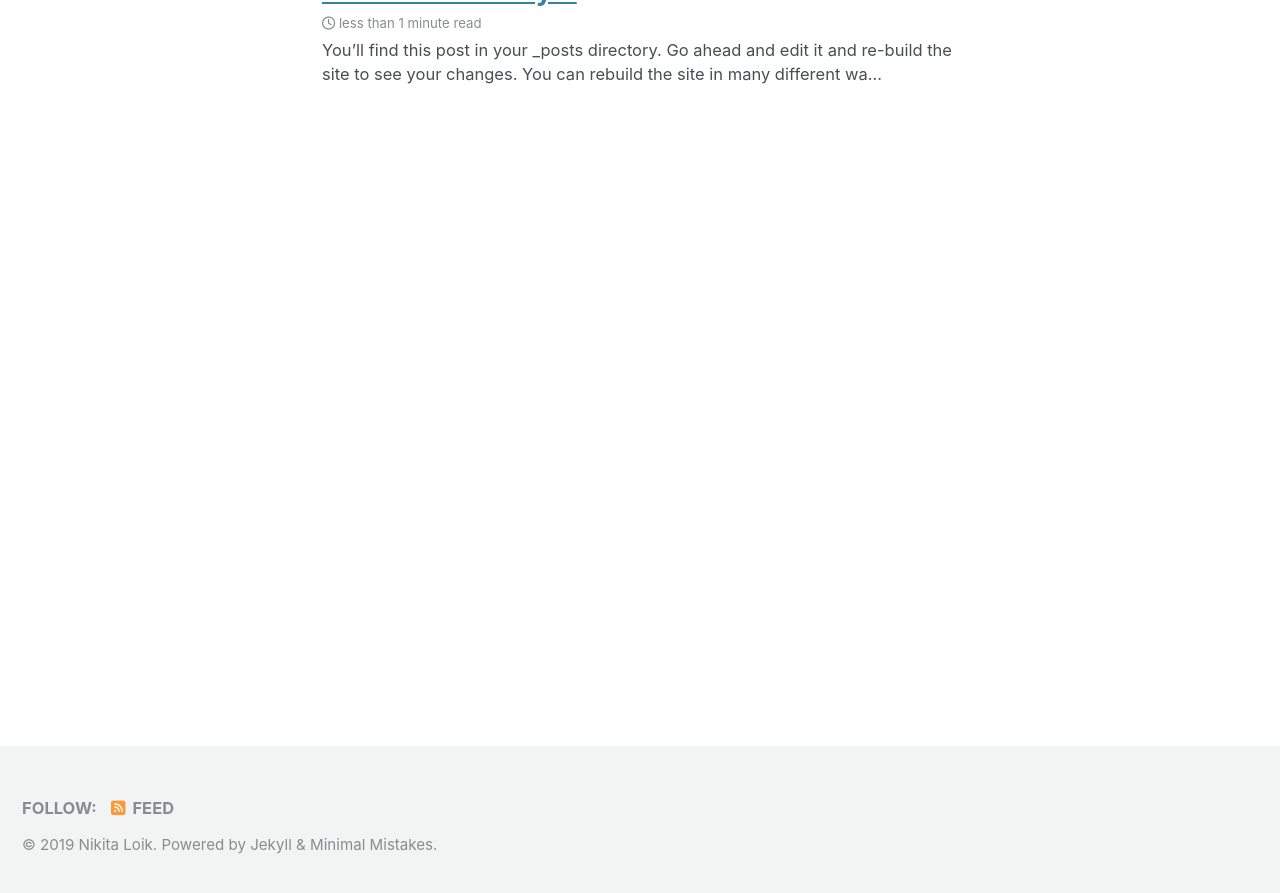
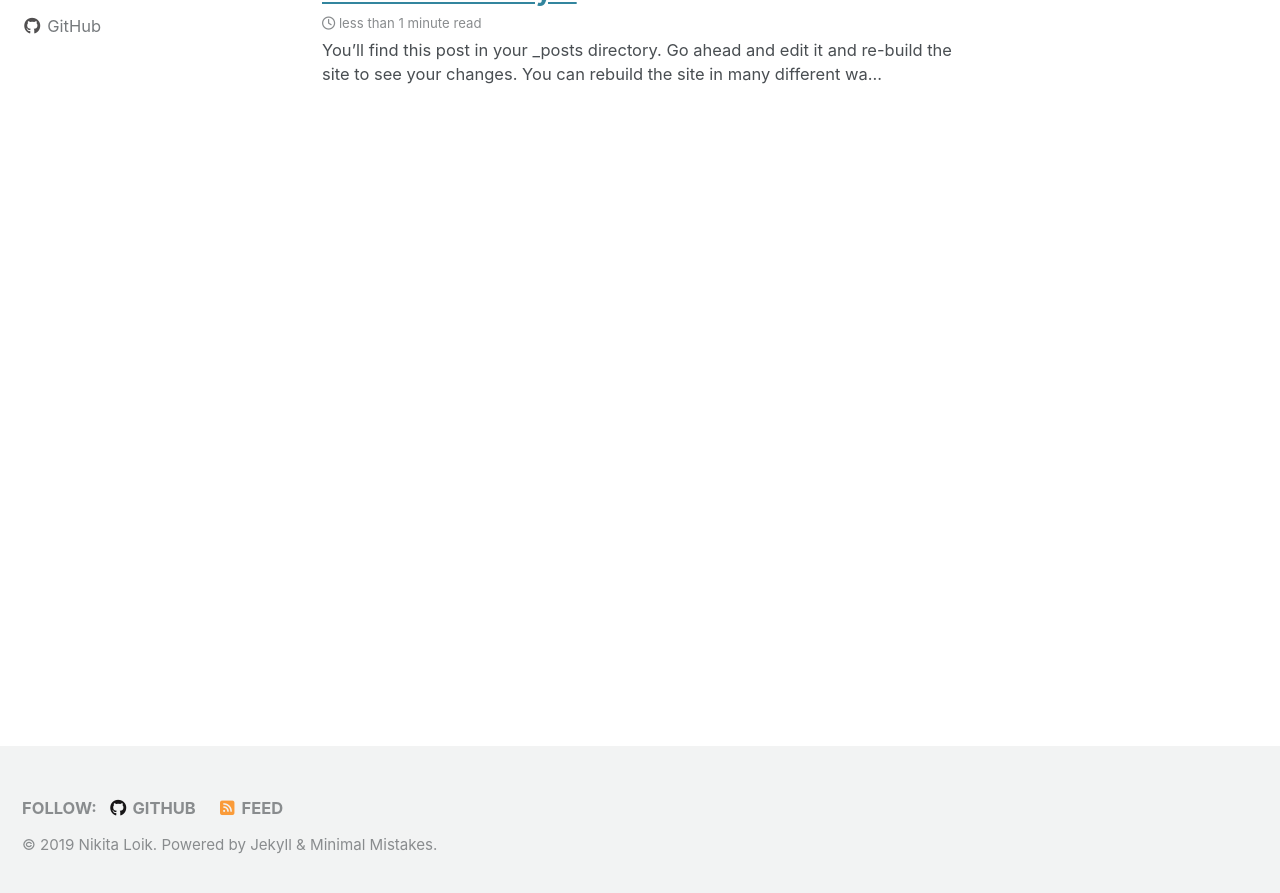
Before and after one commit to nikita-loik/one-datum-two-data, a Jekyll site: the page built from index.html, in a window 1280 px wide and 900 px high, scrolled down 231 px. Shown: the top 893 px of the window. Built offline with Jekyll 4.4.1, drawn with Linux system fonts in a browser that asks for light colours; cached includes are drawn as plain includes; nearby versions of some CDN libraries; the list of posts is cut into pages by our own code.

```diff
--- a/_config.yml
+++ b/_config.yml
@@ -119,39 +119,39 @@ author:
     - label: "Website"
       icon: "fas fa-fw fa-link"
       # url: "https://your-website.com"
-    - label: "Twitter"
-      icon: "fab fa-fw fa-twitter-square"
+    # - label: "Twitter"
+    #   icon: "fab fa-fw fa-twitter-square"
       # url: "https://twitter.com/"
-    - label: "Facebook"
-      icon: "fab fa-fw fa-facebook-square"
+    # - label: "Facebook"
+    #   icon: "fab fa-fw fa-facebook-square"
       # url: "https://facebook.com/"
     - label: "GitHub"
       icon: "fab fa-fw fa-github"
-      # url: "https://github.com/"
-    - label: "Instagram"
-      icon: "fab fa-fw fa-instagram"
+      url: "https://github.com/nikita-loik"
+    # - label: "Instagram"
+    #   icon: "fab fa-fw fa-instagram"
       # url: "https://instagram.com/"
 
 # Site Footer
 footer:
   links:
-    - label: "Twitter"
-      icon: "fab fa-fw fa-twitter-square"
+    # - label: "Twitter"
+    #   icon: "fab fa-fw fa-twitter-square"
       # url:
-    - label: "Facebook"
-      icon: "fab fa-fw fa-facebook-square"
+    # - label: "Facebook"
+    #   icon: "fab fa-fw fa-facebook-square"
       # url:
     - label: "GitHub"
       icon: "fab fa-fw fa-github"
+      url: "https://github.com/nikita-loik"
+    # - label: "GitLab"
+    #   icon: "fab fa-fw fa-gitlab"
       # url:
-    - label: "GitLab"
-      icon: "fab fa-fw fa-gitlab"
+    # - label: "Bitbucket"
+    #   icon: "fab fa-fw fa-bitbucket"
       # url:
-    - label: "Bitbucket"
-      icon: "fab fa-fw fa-bitbucket"
-      # url:
-    - label: "Instagram"
-      icon: "fab fa-fw fa-instagram"
+    # - label: "Instagram"
+    #   icon: "fab fa-fw fa-instagram"
       # url:
 
 
```
